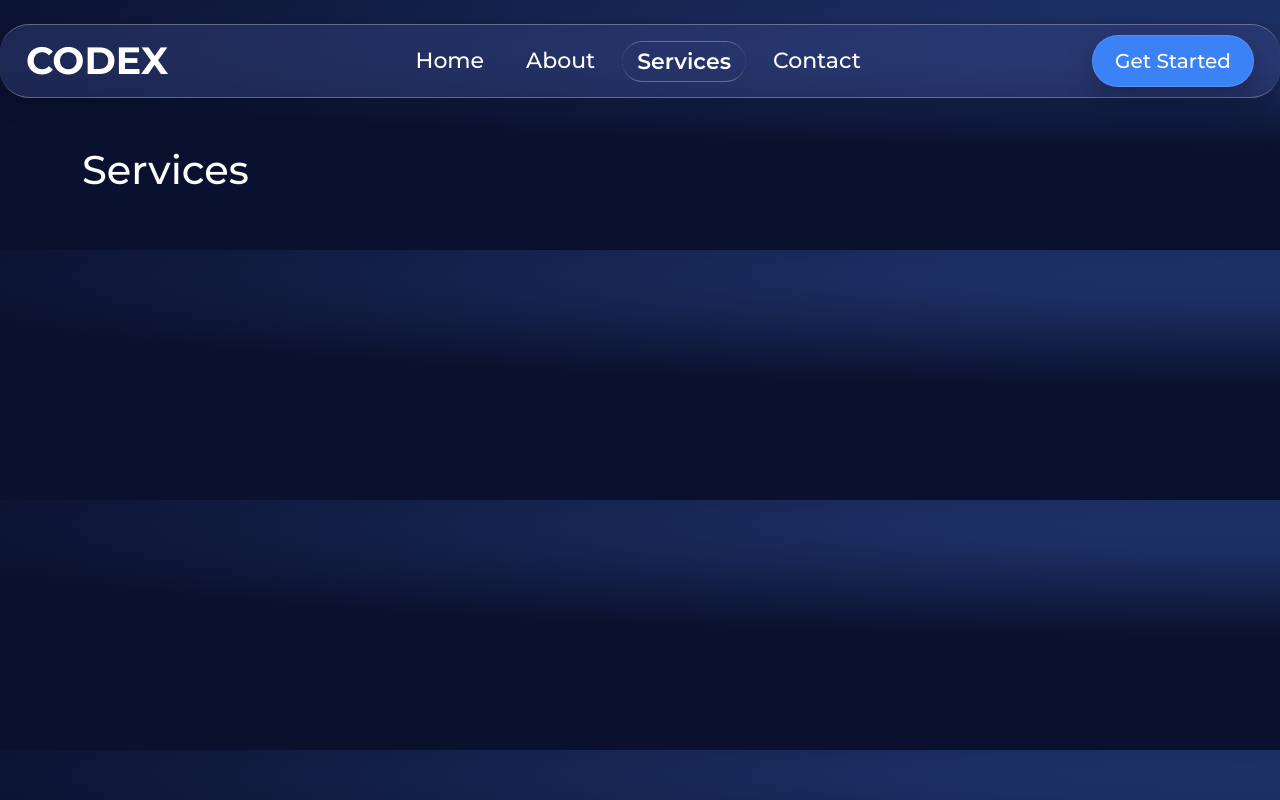
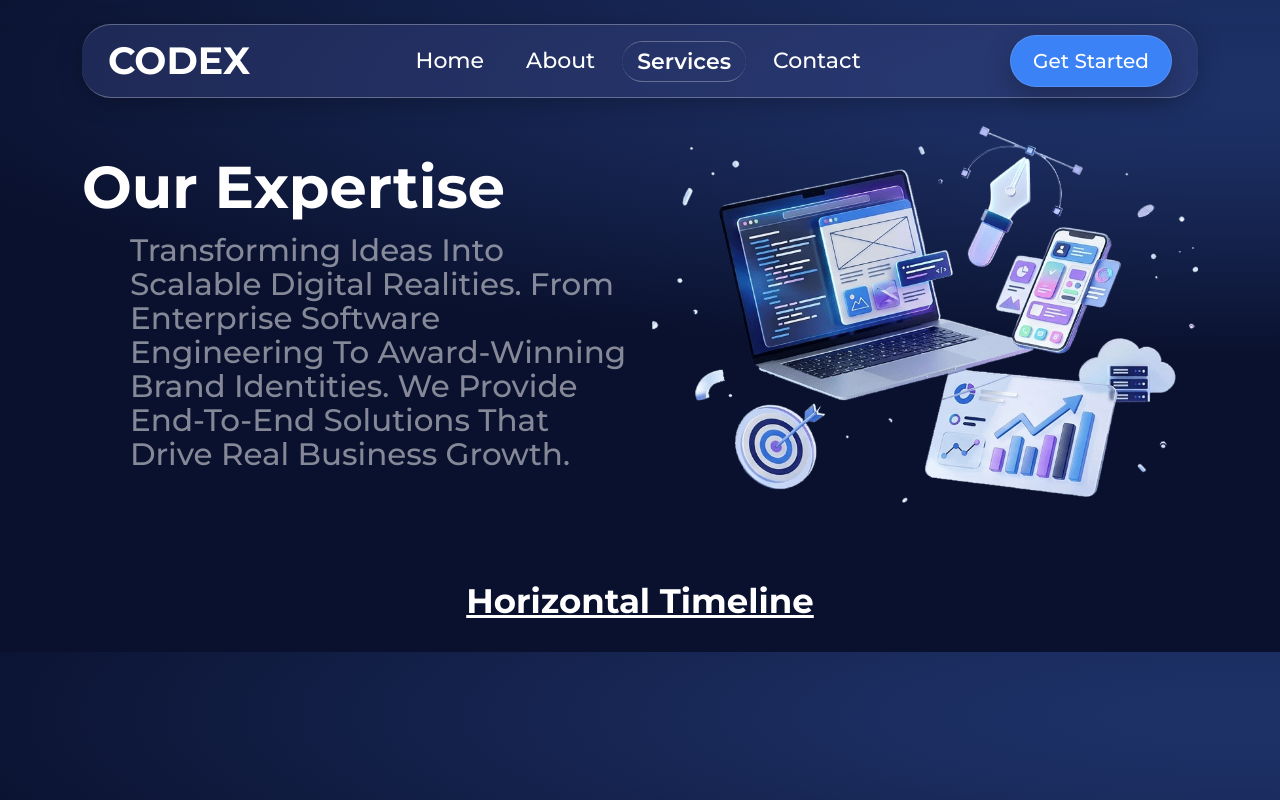
Before and after one commit to EslamRage7/Codex, a React (Vite) app: page /services in a window 1280 px wide. Built offline with nearby package versions, Linux system fonts and the light colour scheme; a web font is replaced by a local one.

Commit message:
save work

```diff
--- a/src/App.css
+++ b/src/App.css
@@ -41,6 +41,16 @@ body {
   margin-bottom: 20px !important;
   padding-top: 20px !important;
   padding-bottom: 12px !important;
+}
+
+.landing-row {
+  padding-top: 28px;
+  padding-bottom: 24px;
+}
+
+.landing-row img {
+  max-height: 520px;
+  width: auto;
 }
 
 .number-card {
--- a/src/Components/Numbers.jsx
+++ b/src/Components/Numbers.jsx
@@ -1,3 +1,4 @@
+import { useState, useEffect, useRef } from "react";
 import numImage from "../assets/numbers.png";
 
 const numbers = [
@@ -5,24 +6,75 @@ const numbers = [
     id: 1,
     image: numImage,
     title: "Projects Delivered",
+    target: 150,
   },
   {
     id: 2,
     image: numImage,
     title: "Happy Clients",
+    target: 250,
   },
   {
     id: 3,
     image: numImage,
     title: "Client Retention",
+    target: 95,
   },
 
   {
     id: 4,
     image: numImage,
     title: "Tech Experts",
+    target: 50,
   },
 ];
+
+function Counter({ target }) {
+  const [count, setCount] = useState(0);
+  const [isVisible, setIsVisible] = useState(false);
+  const ref = useRef(null);
+
+  useEffect(() => {
+    const observer = new IntersectionObserver(
+      ([entry]) => {
+        if (entry.isIntersecting && !isVisible) {
+          setIsVisible(true);
+        }
+      },
+      { threshold: 0.1 },
+    );
+
+    if (ref.current) {
+      observer.observe(ref.current);
+    }
+
+    return () => {
+      if (ref.current) {
+        observer.unobserve(ref.current);
+      }
+    };
+  }, [isVisible]);
+
+  useEffect(() => {
+    if (!isVisible) return;
+
+    let currentCount = 0;
+    const increment = target / 50;
+    const interval = setInterval(() => {
+      currentCount += increment;
+      if (currentCount >= target) {
+        setCount(target);
+        clearInterval(interval);
+      } else {
+        setCount(Math.ceil(currentCount));
+      }
+    }, 30);
+
+    return () => clearInterval(interval);
+  }, [isVisible, target]);
+
+  return <span ref={ref}>{count}+</span>;
+}
 
 function Numbers() {
   return (
@@ -32,11 +84,12 @@ function Numbers() {
           <div
             className="number-card text-center"
             data-aos="fade-up"
-            data-aos-delay={index * 90}
-          >
+            data-aos-delay={index * 90}>
             <img src={number.image} alt={number.title} />
             <h3 className="text-white text-capitalize mb-3">{number.title}</h3>
-            <p className="text-capitalize">+5</p>
+            <p className="text-capitalize">
+              <Counter target={number.target} />
+            </p>
           </div>
         </div>
       ))}
--- a/src/Components/css/About.css
+++ b/src/Components/css/About.css
@@ -446,7 +446,6 @@
 
   .about .team-card img {
     margin-bottom: 10px;
-    border-radius: 15px;
   }
 
   .about .team-card h3 {
@@ -470,7 +469,6 @@
 
   .about .team-card img {
     margin-bottom: 8px;
-    border-radius: 12px;
   }
 
   .about .team-card h3 {
--- a/src/Components/css/Home.css
+++ b/src/Components/css/Home.css
@@ -1,15 +1,5 @@
-.home-row {
-  padding-top: 28px;
-  padding-bottom: 24px;
-}
-
 .home-image {
   text-align: center;
-}
-
-.home-image img {
-  max-height: 520px;
-  width: auto;
 }
 
 .home .service-card img {
@@ -340,6 +330,11 @@
   .home .Enterprise__image img {
     max-height: 360px;
   }
+
+  .home .Enterprise .btn-Enterprise {
+    font-size: 16px;
+    padding: 10px 16px;
+  }
 }
 
 @media (max-width: 775.98px) {
@@ -389,4 +384,23 @@
   .home .Enterprise__image img {
     max-height: 300px;
   }
+
+  .home .Enterprise .btn-Enterprise {
+    font-size: 14px;
+    padding: 8px 12px;
+  }
 }
+
+@media (max-width: 768px) {
+  .home .Enterprise .btn-Enterprise {
+    font-size: 15px;
+    padding: 9px 14px;
+  }
+}
+
+@media (max-width: 400px) {
+  .home .Enterprise .btn-Enterprise {
+    font-size: 12px;
+    padding: 7px 10px;
+  }
+}
--- a/src/Components/css/Navbar.css
+++ b/src/Components/css/Navbar.css
@@ -5,8 +5,11 @@
   border-top: 1px solid #ffffff4a;
   border-bottom: 1px solid #ffffff4a;
   padding: 10px 14px;
-  transition: background-color 180ms ease, box-shadow 180ms ease,
-    border-color 180ms ease, backdrop-filter 180ms ease;
+  transition:
+    background-color 180ms ease,
+    box-shadow 180ms ease,
+    border-color 180ms ease,
+    backdrop-filter 180ms ease;
 }
 
 .navbar.sticky-top {
@@ -15,12 +18,12 @@
 }
 
 .navbar.navbar--scrolled {
-  background: rgba(10, 17, 46, 0.86);
-  backdrop-filter: blur(14px);
-  -webkit-backdrop-filter: blur(14px);
-  box-shadow: 0 12px 40px rgba(0, 0, 0, 0.45);
-  border-top-color: rgba(255, 255, 255, 0.12);
-  border-bottom-color: rgba(255, 255, 255, 0.12);
+  /* background: rgba(10, 17, 46, 0.86); */
+  backdrop-filter: blur(8px);
+  -webkit-backdrop-filter: blur(8px);
+  box-shadow: 0 12px 40px #00000073;
+  border-top-color: #ffffff1f;
+  border-bottom-color: #ffffff1f;
 }
 
 @media (prefers-reduced-motion: reduce) {
--- /dev/null
+++ b/src/Components/css/Services.css
@@ -0,0 +1,11 @@
+.services .landing h1 {
+  font-weight: 700;
+  font-size: 59px;
+  line-height: 100%;
+  letter-spacing: 0%;
+}
+.services .landing h3 {
+  font-weight: 500;
+  font-size: 31px;
+  line-height: 1.1;
+}
--- a/src/Components/pages/Home.jsx
+++ b/src/Components/pages/Home.jsx
@@ -69,12 +69,11 @@ function Home() {
       <div className="container">
         <Navbar />
         {/* landing */}
-        <div className="row landing align-items-center g-4 home-row">
+        <div className="row landing align-items-center g-4 landing-row">
           <div
             className="col-12 col-lg-6 order-2 order-lg-1 home-content"
             data-aos="fade-right"
-            data-aos-delay="50"
-          >
+            data-aos-delay="50">
             <h1 className="text-capitalize text-white mb-4">
               building premium softwaare & design experiences .
             </h1>
@@ -93,10 +92,9 @@ function Home() {
             </div>
           </div>
           <div
-            className="col-12 col-lg-6 order-1 order-lg-2 home-image"
+            className="col-12 col-lg-6 order-1 order-lg-2 landing-image"
             data-aos="fade-left"
-            data-aos-delay="100"
-          >
+            data-aos-delay="100">
             <img className="img-fluid" src={homeImage} alt="Codex" />
           </div>
         </div>
@@ -109,8 +107,7 @@ function Home() {
               <div
                 className="service-card text-center"
                 data-aos="zoom-in"
-                data-aos-delay={index * 90}
-              >
+                data-aos-delay={index * 90}>
                 <img src={service.image} alt={service.title} />
                 <h3 className="text-white text-capitalize mt-4">
                   {service.title}
@@ -128,15 +125,14 @@ function Home() {
         <Numbers />
 
         {/* Why Choose Us*/}
-        <MainTitle title="why choose us ?" />
+        <MainTitle title="why choose us" />
         <div className="row g-4 mb-5">
           {whyChooseUs.map((reason, index) => (
             <div key={reason.id} className="col-lg-6 col-md-6 col-12">
               <div
                 className="reason-card text-start"
                 data-aos="fade-up"
-                data-aos-delay={index * 80}
-              >
+                data-aos-delay={index * 80}>
                 <h3 className="text-capitalize mb-3">{reason.title}</h3>
                 <p className="text-white-50 text-capitalize text-start">
                   {reason.description}
@@ -150,8 +146,7 @@ function Home() {
         <div className="row align-items-center g-4 Enterprise">
           <div
             className="col-12 col-lg-6 home-image Enterprise__image"
-            data-aos="fade-right"
-          >
+            data-aos="fade-right">
             <img className="img-fluid" src={mac} alt="Codex" />
           </div>
           <div className="col-12 col-lg-6" data-aos="fade-left">
--- a/src/Components/pages/Services.jsx
+++ b/src/Components/pages/Services.jsx
@@ -1,13 +1,42 @@
 import Navbar from "../Navbar";
+import MainTitle from "../MainTitle";
 
+import "../css/Services.css";
+
+import servicesImage from "../../assets/services-image.png";
 function Services() {
   return (
-    <>
-      <Navbar />
-      <div className="container text-white py-5">
-        <h1 data-aos="fade-up">Services</h1>
+    <div className="services">
+      <div className="container">
+        <Navbar />
+
+        {/* landing */}
+        <div className="row landing align-items-center g-4 text-lg-start text-md-start text-center landing-row">
+          <div
+            className="col-12 col-lg-6 order-2 order-lg-1"
+            data-aos="fade-right"
+            data-aos-delay="50">
+            <h1 className="text-capitalize text-white mb-5 mb-lg-3 mb-md-3">
+              Our Expertise
+            </h1>
+            <h3 className="text-capitalize text-white-50 ms-lg-5 ms-md-5 mb-5 mb-lg-0 ">
+              Transforming Ideas Into Scalable Digital Realities. From
+              enterprise software engineering to award-winning brand identities.
+              We provide end-to-end solutions that drive real business growth.
+            </h3>
+          </div>
+          <div
+            className="col-12 col-lg-6 order-1 order-lg-2 landing-image"
+            data-aos="fade-left"
+            data-aos-delay="100">
+            <img className="img-fluid" src={servicesImage} alt="Codex" />
+          </div>
+        </div>
+
+        {/* Horizontal Timeline */}
+        <MainTitle title="Horizontal Timeline" />
       </div>
-    </>
+    </div>
   );
 }
 
```
Also changed, not shown: src/Components/pages/About.jsx (+14 -20 lines), src/assets/services-image.png (renamed from src/assets/services.png).
